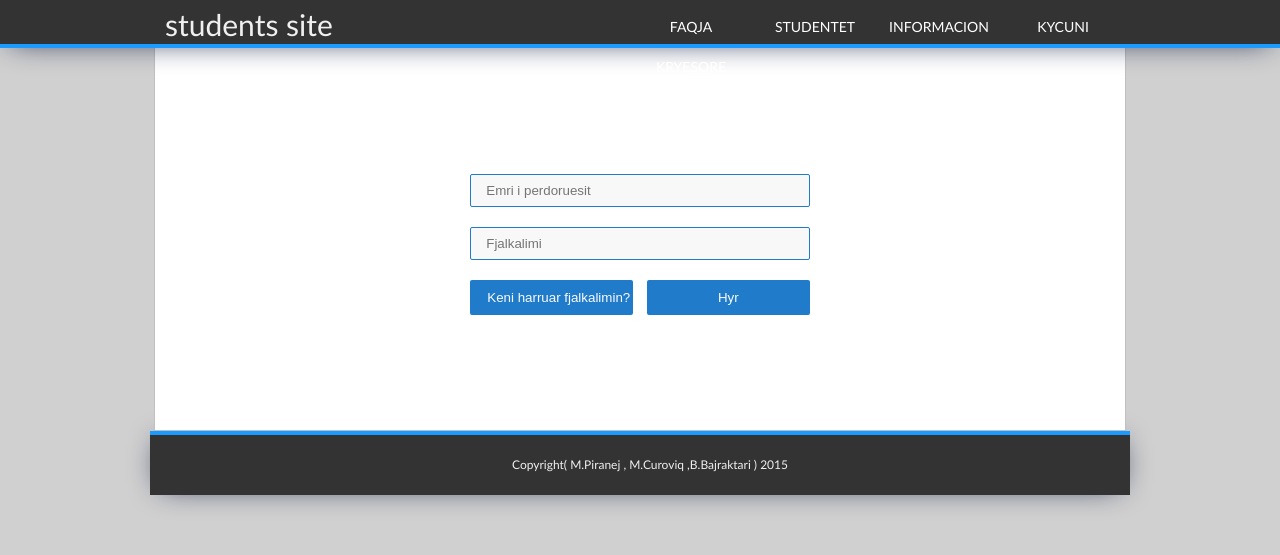
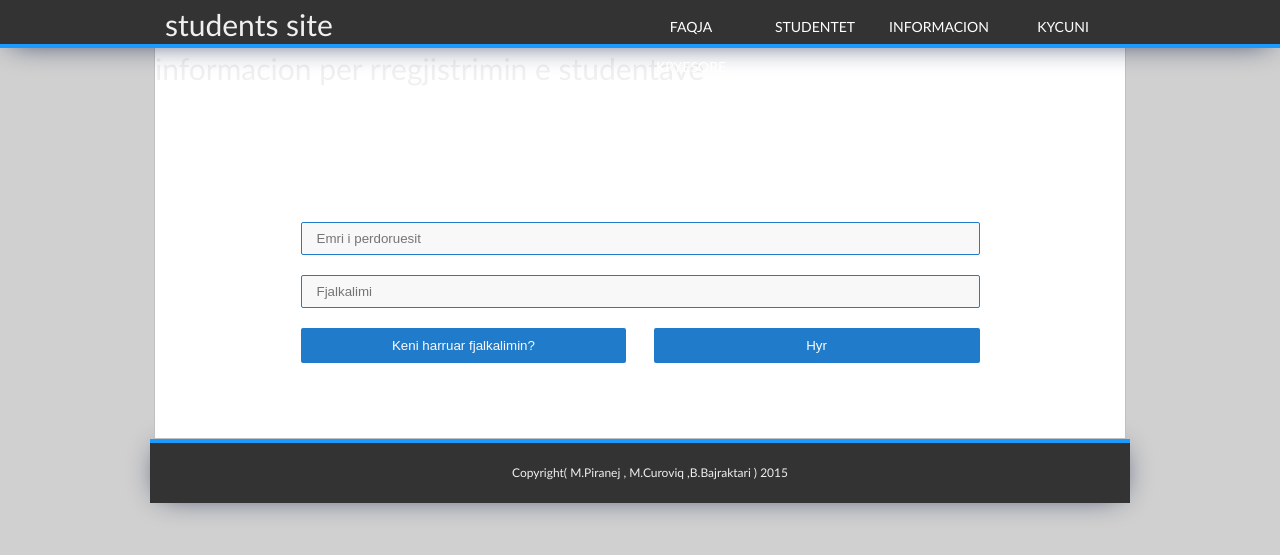
Before and after one commit to medinpiranej/unishk, a PHP site: page /hyr.php in a window 1280 px wide. Shown: the top 555 px of the page. Run offline with PHP 8.4, Linux system fonts and the light colour scheme; some libraries are stand-ins or nearby versions.

Commit message:
kam shtu divin e majt per me shkru informacionin per studentat si me ba regjistrimin

```diff
--- a/hyr.php
+++ b/hyr.php
@@ -1,11 +1,16 @@
 <?php
      include 'php/func.php';
-	 $kat="Login !";
+	 $kat="Login ";
 	 $perd=-1;
 	 shfaq_koken_e_faqes($kat,"");
 ?>
 <div class='content' id="login_id">
-<div class='logindivcontainer'><div class='logindiv'><form action='login.php' method='post'>
+   <div class='logindivcontainerleft'>
+       <div class='logindivinfo'>
+           informacion per rregjistrimin e studentave
+       </div>
+    </div>
+<div class='logindivcontainerright'><div class='logindiv'><form action='login.php' method='post'>
 <input type='text' name='emri' id='username' placeholder='Emri i perdoruesit '></br><input type='password' name='pas' id='password' placeholder='Fjalkalimi'><br>
 <input type='button' name='forgotpassbtn' id='forgotpassbtn' value='Keni harruar fjalkalimin?'>
 <input type='submit' name='loginbtn' id='loginbtn' value='Hyr'>
```
